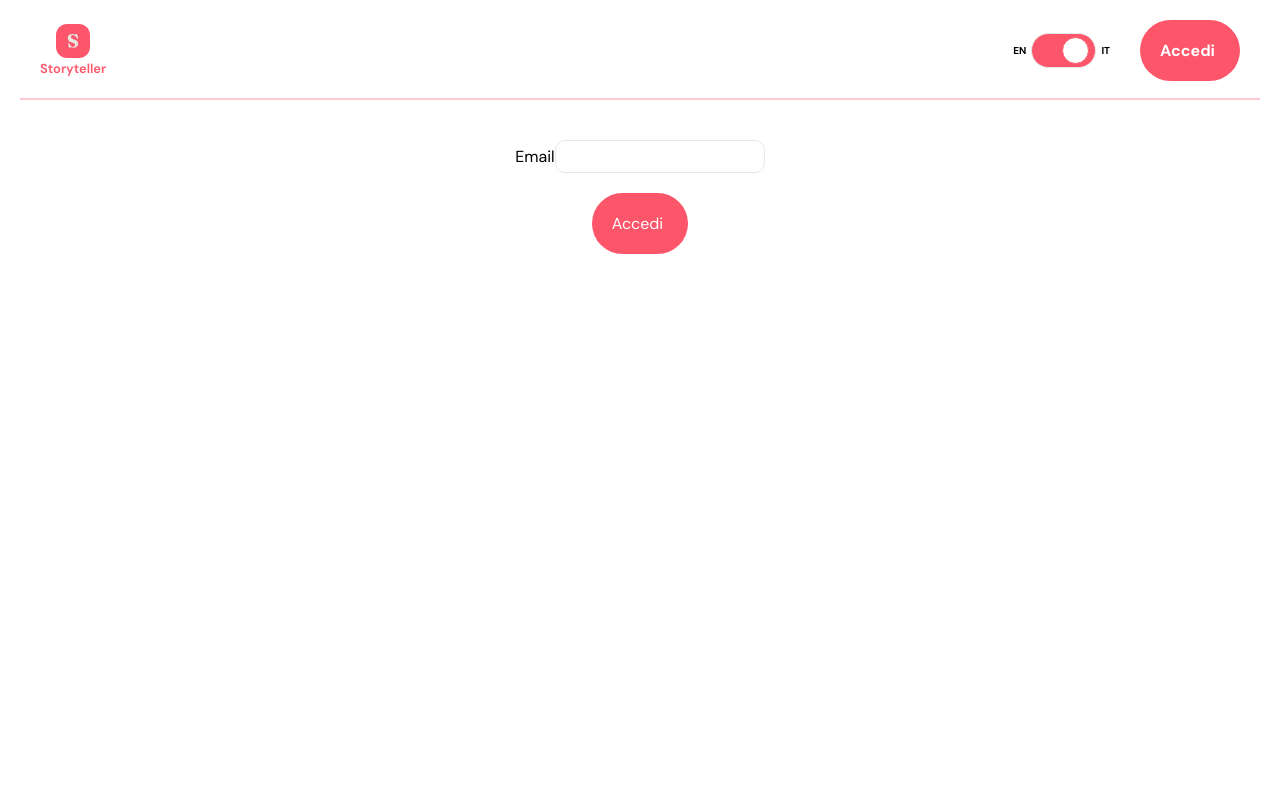
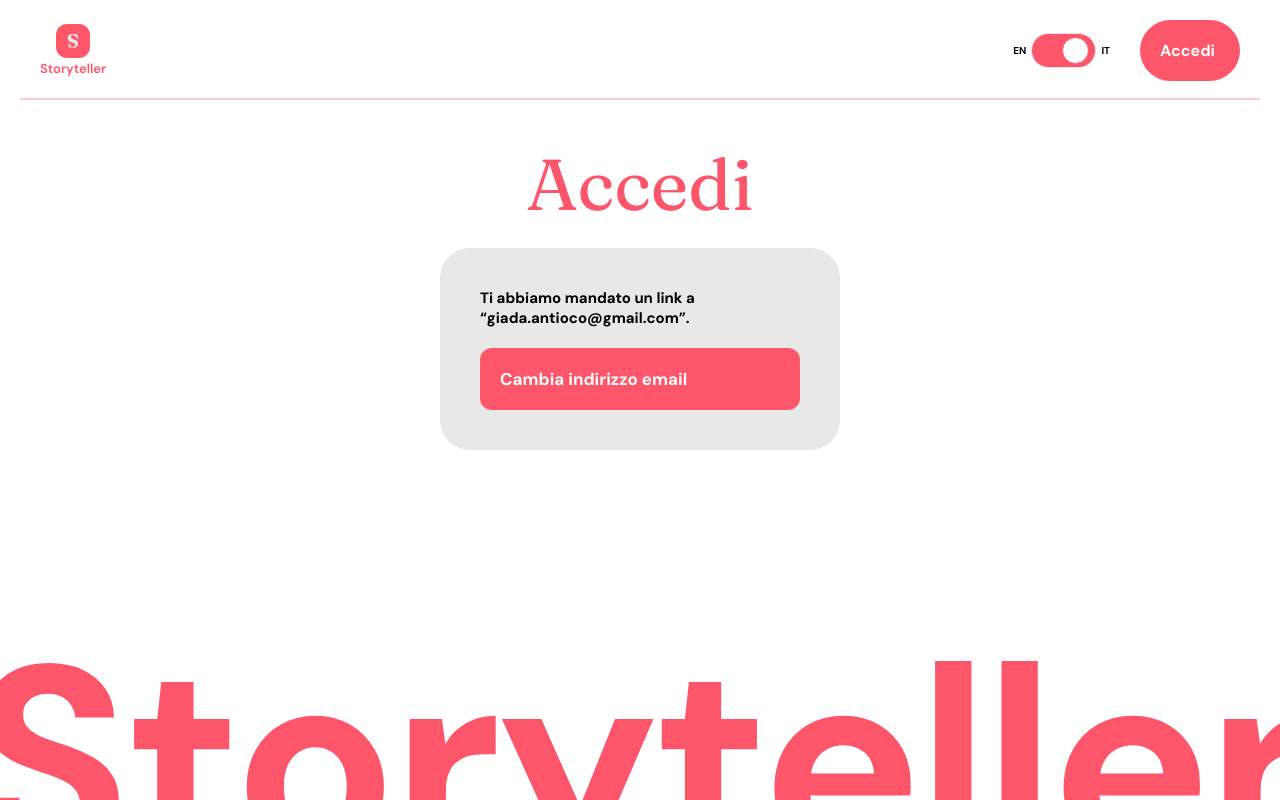
Before and after one commit to giadantioco/ai-story-teller, a Next.js app: page /login in a window 1280 px wide. Built offline with nearby package versions, Linux system fonts and the light colour scheme; no server answers.

Commit message:
feat: add specific err msg, style: loginpg and keep footer at bottom

```diff
--- a/messages/en.json
+++ b/messages/en.json
@@ -15,11 +15,14 @@
 
   "Login": {
     "headTitle": "Login / Storyteller",
+    "title": "Login",
     "btnLogin": "Login",
     "email": "Email",
+    "emailTitle": "Enter your email",
     "changeEmail": "Change email address",
-    "checkEmail": "Check your email :)",
-    "errLogin": "Login error.."
+    "checkEmail": "A link has been sent to “{email}”.",
+    "errLogin": "We couldn't send you the link. Check your email address and try again.",
+    "errRateLimit": "Too many attempts. Please try again in a few minutes."
   },
 
   "Themes": {
--- a/messages/it.json
+++ b/messages/it.json
@@ -16,10 +16,13 @@
   "Login": {
     "headTitle": "Accedi / Storyteller",
     "btnLogin": "Accedi",
+    "title": "Accedi",
+    "emailTitle": "Inserisci la tua email",
     "email": "Email",
     "changeEmail": "Cambia indirizzo email",
-    "checkEmail": "Controlla la tua mail :)",
-    "errLogin": "Errore accesso",
+    "checkEmail": "Ti abbiamo mandato un link a “{email}”.",
+    "errLogin": "Non siamo riusciti a inviarti il link. Controlla l'indirizzo e riprova.",
+    "errRateLimit": "Troppi tentativi. Riprova tra qualche minuto.",
     "loading": "Caricamento..."
   },
 
--- a/src/components/Molecules/InputBox/InputBox.tsx
+++ b/src/components/Molecules/InputBox/InputBox.tsx
@@ -3,7 +3,7 @@ import style from "./InputBox.module.scss";
 import { useId } from "react";
 
 interface InputBoxProps {
-  label: string;
+  label?: string;
   value: string;
   setValue: (value: string) => void;
 }
--- a/src/pages/index.tsx
+++ b/src/pages/index.tsx
@@ -129,11 +129,7 @@ export default function Home() {
               />
             )}
           </WindowBox>
-          {user ? (
-            <StoriesSection stories={stories} onDelete={deleteStory} />
-          ) : (
-            <p>Login to see your saved stories</p>
-          )}
+          <StoriesSection stories={stories} onDelete={deleteStory} />
         </div>
       </main>
       <Footer />
--- a/src/pages/login.tsx
+++ b/src/pages/login.tsx
@@ -7,15 +7,17 @@ import InputBox from "@/components/Molecules/InputBox/InputBox";
 import Button from "@/components/Atoms/Button/Button";
 import { useTranslations, useLocale } from "next-intl";
 import { supabase } from "@/lib/supabase";
+import Footer from "@/components/Molecules/Footer/Footer";
 
 export default function Login() {
-  const [email, setEmail] = useState("");
-  const [sent, setSent] = useState(false);
-  const [loginError, setLoginError] = useState(false);
+  const [email, setEmail] = useState("giada.antioco@gmail.com");
+  const [sent, setSent] = useState(true);
+  const [loginError, setLoginError] = useState<string | null>(null);
   const tLogin = useTranslations("Login");
   const locale = useLocale();
 
   const handleLogin = async () => {
+    setLoginError(null);
     const { error } = await supabase.auth.signInWithOtp({
       email: email,
       options: {
@@ -24,7 +26,7 @@ export default function Login() {
     });
     if (error) {
       console.error("Errore:", error);
-      setLoginError(true);
+      setLoginError(error.status === 429 ? "errRateLimit" : "errLogin");
     } else {
       setSent(true);
     }
@@ -40,27 +42,43 @@ export default function Login() {
       <main className={style.main}>
         <Header logoTitle={"Storyteller"} />
         <div className={style.content}>
+          <h1>{tLogin("title")}</h1>
+          <div className={style.emailContainer}>
             {sent ? (
               <>
-              <p>{tLogin("checkEmail")}</p>
+                <p className={style.sent} role="status">
+                  {tLogin("checkEmail", { email })}
+                </p>
                 <Button
                   label={tLogin("changeEmail")}
                   onClick={() => setSent(false)}
                 />
               </>
             ) : (
-            <div className={style.container}>
+              <>
                 <InputBox
                   setValue={setEmail}
-                label={tLogin("email")}
                   value={email}
+                  label={tLogin("emailTitle")}
                 />
-              <Button label={tLogin("btnLogin")} onClick={handleLogin} />
-              {loginError && <p>{tLogin("errLogin")}</p>}
-            </div>
+
+                <Button
+                  label={tLogin("btnLogin")}
+                  onClick={handleLogin}
+                  icon={"/arrow.svg"}
+                  size={"slim"}
+                />
+                {loginError && (
+                  <p className={style.error} role="alert">
+                    {tLogin(loginError)}
+                  </p>
+                )}
+              </>
             )}
           </div>
+        </div>
       </main>
+      <Footer />
     </>
   );
 }
--- a/src/styles/Home.module.scss
+++ b/src/styles/Home.module.scss
@@ -1,5 +1,5 @@
 .main {
-  min-height: 90vh;
+  flex: 1;
 
   .content {
     max-width: var(--content-width);
--- a/src/styles/Login.module.scss
+++ b/src/styles/Login.module.scss
@@ -1,18 +1,63 @@
 .main {
-  min-height: 90vh;
   color: var(--color-100);
+  flex: 1;
 
   .content {
     padding: 40px;
     display: flex;
-    justify-content: center;
+    flex-direction: column;
+    align-items: center;
+    gap: rem(20px);
 
-    .container {
+    h1 {
+      color: var(--primary);
+      font-family: var(--font-serif);
+      font-weight: 400;
+      font-size: rem(72px);
+      letter-spacing: -3;
+    }
+
+    .emailContainer {
+      width: min(rem(400px), 100%);
+      background-color: var(--color-20);
+      border-radius: 30px;
+      padding: rem(40px);
       display: flex;
+      flex-direction: column;
       gap: 20px;
-      flex-direction: column;
-      align-items: center;
-      text-align: center;
+
+      > * {
+        width: 100%;
+      }
+
+      label,
+      p {
+        white-space: pre-line;
+        font-size: 15px;
+        font-weight: 700;
+        line-height: 20px;
+      }
+
+      input {
+        width: 100%;
+        min-height: rem(45px);
+        padding: 0 rem(12px);
+        border: none;
+        border-radius: rem(12px);
+        background-color: var(--color-0);
+      }
+
+      button {
+        min-height: rem(45px);
+        border-radius: rem(12px);
+        font-weight: 700;
+        font-size: rem(17px);
+      }
+
+      .error {
+        font-size: rem(13px);
+        font-weight: 600;
+      }
     }
   }
 }
--- a/src/styles/globals.scss
+++ b/src/styles/globals.scss
@@ -1,4 +1,7 @@
 .app {
+  min-height: 100dvh;
+  display: flex;
+  flex-direction: column;
   font-family: var(--font-sans), sans-serif;
 
   h1,
```
Also changed, not shown: src/components/Organism/StoriesSection/StoriesSection.module.scss (+8 -1 lines), src/components/Organism/StoriesSection/StoriesSection.tsx (+5 -4 lines). Lines whose indentation alone changed are shown as unchanged.
